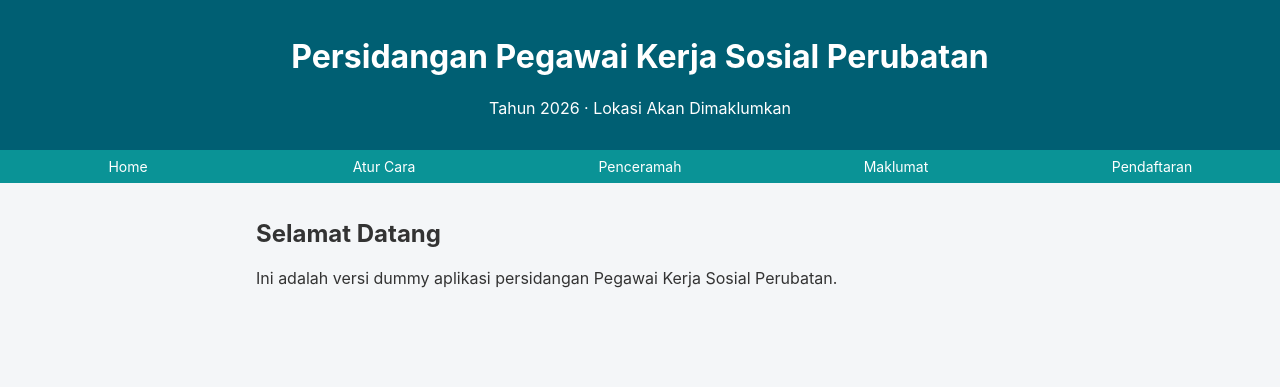
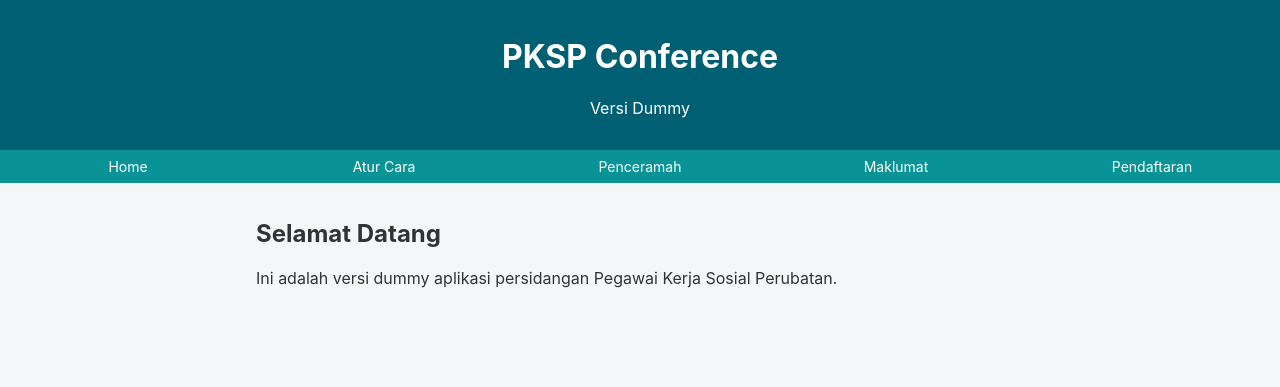
Before and after one commit to Hafiz-pksp/PERSIDANGAN-PEGAWAI-KERJA-SOSIAL-PERUBATAN-MALAYSIA, a plain HTML site: page index.html in a window 1280 px wide. Drawn offline with Linux system fonts and the light colour scheme.

Commit message:
Update index.html

```diff
--- a/index.html
+++ b/index.html
@@ -8,10 +8,10 @@
 </head>
 <body>
 
-  <header>
-    <h1>Persidangan Pegawai Kerja Sosial Perubatan</h1>
-    <p>Tahun 2026 · Lokasi Akan Dimaklumkan</p>
-  </header>
+ <header>
+  <h1>PKSP Conference</h1>
+  <p>Versi Dummy</p>
+</header>
 
   <nav>
     <a href="index.html">Home</a>
```
